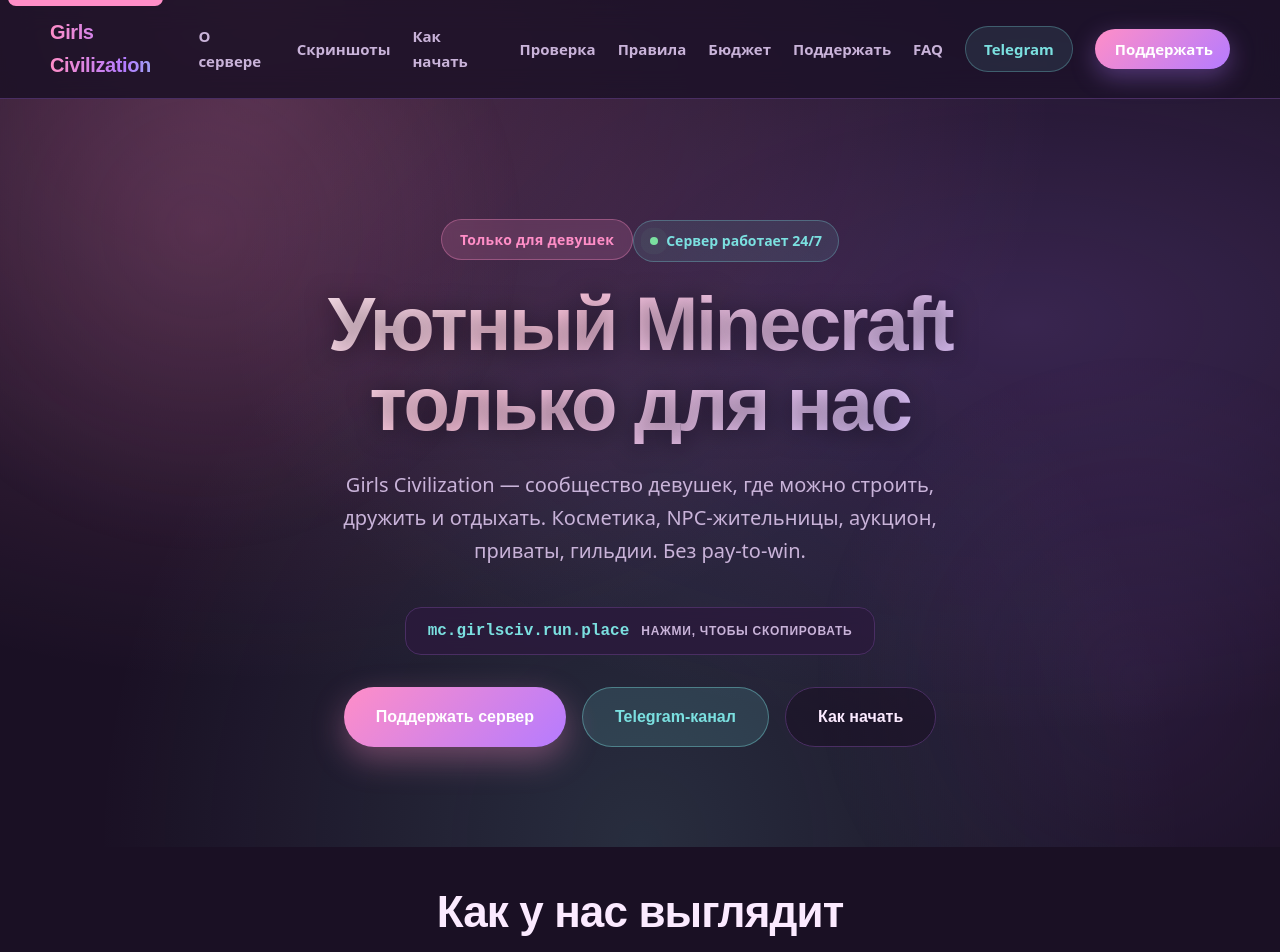
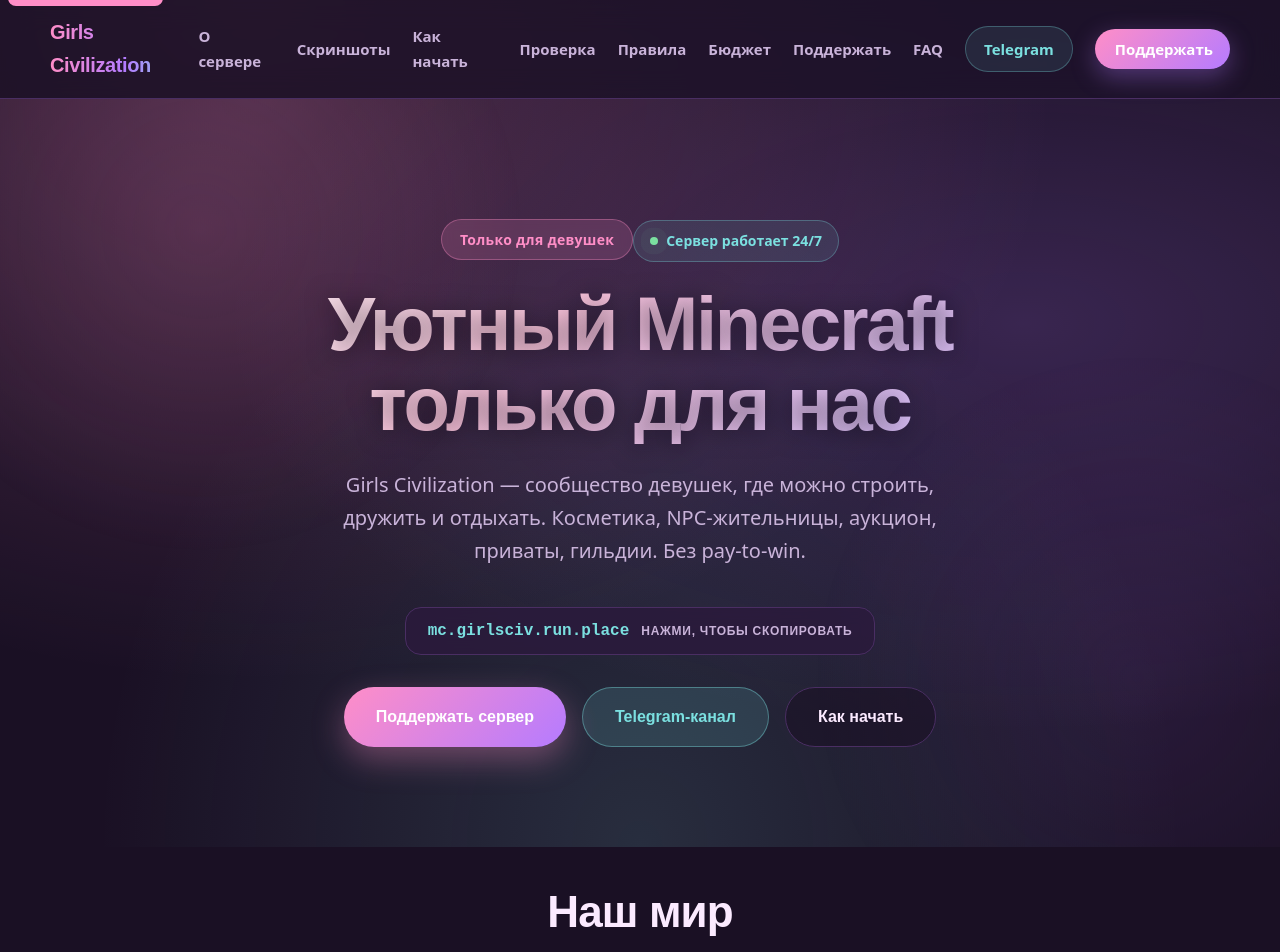
Before and after one commit to Meposy/GirlsCivilization, a Next.js app: page / in a window 1280 px wide. Shown: the top 952 px of the page. Built offline with nearby package versions, Linux system fonts and the light colour scheme.

Commit message:
Update page.tsx

```diff
--- a/app/page.tsx
+++ b/app/page.tsx
@@ -201,7 +201,7 @@
 
         {/* СКРИНШОТЫ */}
         <section id="shots" className="shots">
-          <div className="container"><h2 className="section-title reveal">Как у нас выглядит</h2><p className="section-sub reveal">Немного атмосферы — чтобы ты почувствовала, каково это, ещё до входа.</p></div>
+          <div className="container"><h2 className="section-title reveal">Наш мир</h2><p className="section-sub reveal">Немного атмосферы — чтобы ты почувствовала, каково это, ещё до входа.</p></div>
           <div className="shots-wrap reveal">
             <div className="shots-viewport" style={{ position: 'relative', overflow: 'hidden', borderRadius: '24px', border: '1px solid #4a2e63' }}>
               <div style={{ display: 'flex', transition: 'transform 0.5s ease', transform: `translateX(-${currentSlide * 100}%)` }}>
```
